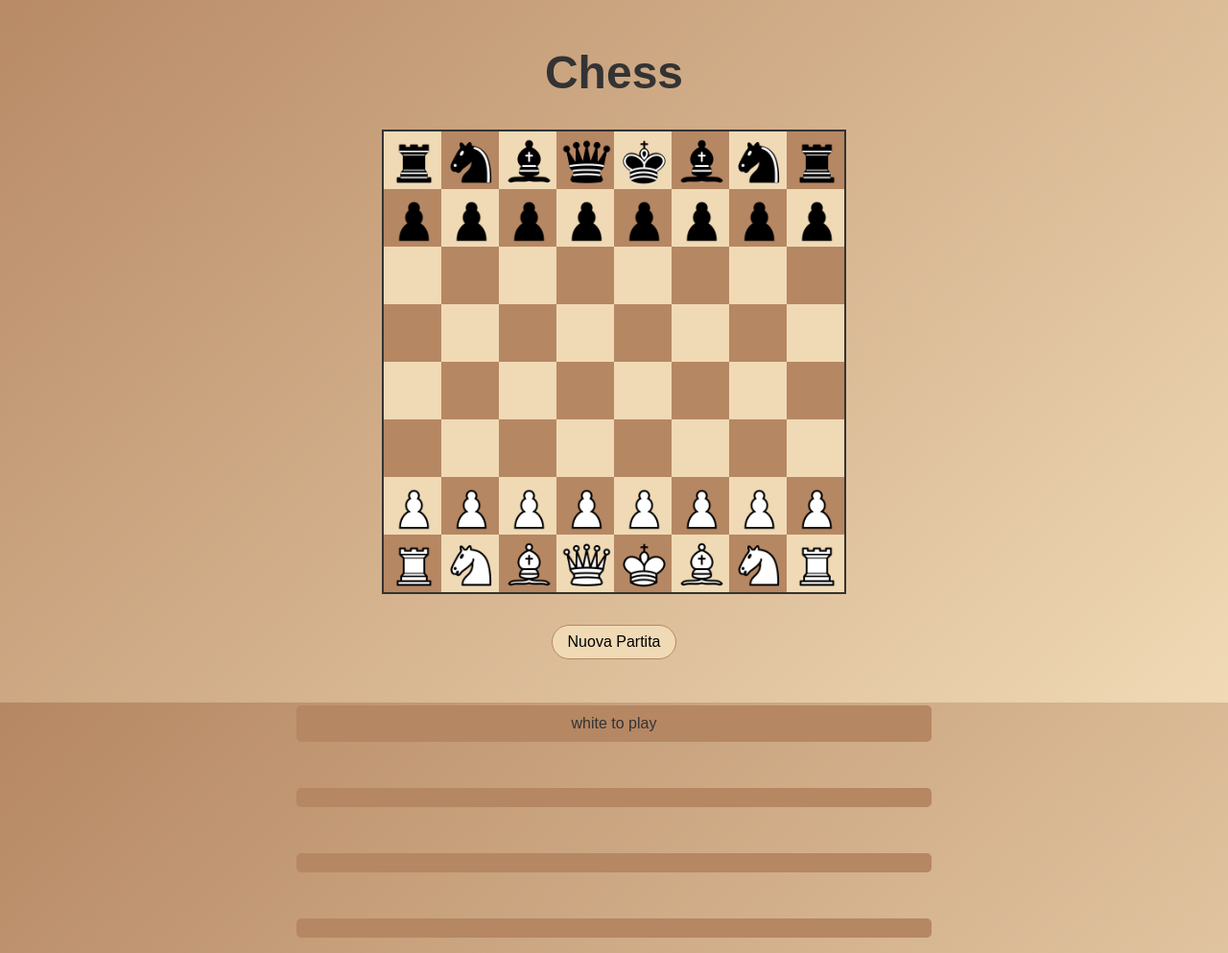
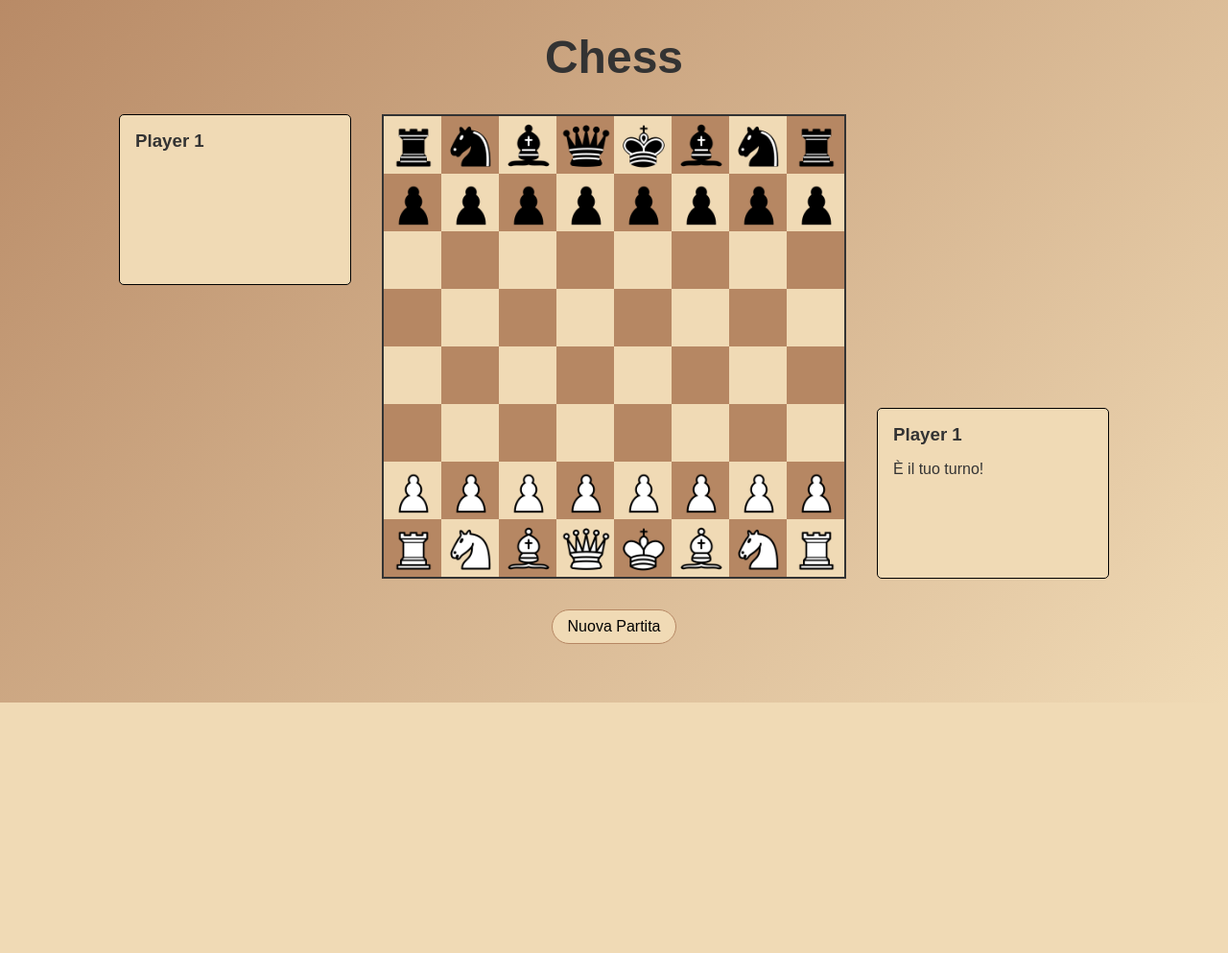
Before and after one commit to PaoloWalsh/ChessBot, a PHP site: page / in a window 1280 px wide. Shown: the part 84-1077 px from the top of the page at 96% size. After the commit the page ends 816 px from the top, so only its background shows below. Run offline with PHP 8.4, Linux system fonts and the light colour scheme.

Commit message:
aggiunte le card

```diff
--- a/css/style.css
+++ b/css/style.css
@@ -45,8 +45,8 @@ h1 {
 }
 
 #board {
-    width: 480px;
-    height: 480px;
+    width: 30rem;
+    height: 30rem;
     display: flex;
     flex-wrap: wrap;
     border-collapse: collapse;
@@ -54,15 +54,15 @@ h1 {
 }
 
 .square {
-    width: 60px;
-    height: 60px;
+    width: 3.75rem;
+    height: 3.75rem;
     /* position: relative; */
 }
 
 .square img {
-    height: 57px;
-    width: 57px;
-    margin: 3px;
+    height: 3.5rem;
+    width: 3.5rem;
+    margin: 0.1875rem;
     position: relative;
     z-index: -9;
     pointer-events: none; /* This makes the child ignore pointer events */
@@ -93,17 +93,78 @@ h1 {
     background-color: var(--dark-square-selected);
 }
 
-#boardWrapper {
+/* #boardWrapper {
     display: flex;
     justify-content: center;
     align-items: center;
     flex-direction: column;
     gap: 1rem;
+} */
+
+.main-flex {
+    display: flex;
+    flex-direction: column;
+    align-items: center;
+    /* justify-content: center; */
+}
+
+#boardWrapper {
+    grid-row: span 2;
+    margin: auto;
+}
+
+.grid-layout {
+    display: grid;
+    grid-template-columns: 1fr 2fr 1fr;
+    grid-template-rows: 1fr 1fr;
+    gap: 2rem;
+    /* align-items: center; */
+}
+
+.card {
+    width: 15rem;
+    height: 11rem;
+    border: 1px solid black;
+    background-color: white;
+    border-radius: 5px;
+    background-color: var(--light-square);
+}
+
+.card > * {
+    margin: 1rem;
+}
+
+
+.card h3 {
+    color: var(--primary-color);
+    font-weight: 900;
+}
+
+.card p {
+    color: var(--primary-color);
+    margin: 0.5rem;
+    margin-left: 1rem;
+}
+
+.vittoria {
+    font-weight: bold;
+    font-size: 1rem;
+}
+
+.left-card {
+    grid-row-start: 1;
+    /* align-self: end; */
+    justify-self: end;
+}
+
+.right-card {
+    grid-column: 3;
+    grid-row-start: 2;
+    align-self: end;
 }
 
 .title-container {
   text-align: center;
-  margin-top: 3rem; /* Adjust as needed */
 }
 
 .big-title {
@@ -119,24 +180,23 @@ h1 {
     color: green;
 }
 
-p {
+/* p {
     width: 50%;
     height: auto;
     background-color: var(--dark-square);
-    /* color: lightgrey; */
+    /* color: lightgrey;
     color: var(--primary-color);
     border: 0;
     padding: 10px 15px;
     border-radius: 5px;
     text-align: center;
-}
+} */
 
 #buttons {
-    display: flex;
-    gap: 1rem;
+
 }
 #buttons > * {
-    margin: 1rem 0.5rem 1rem 0.5rem;
+    margin: 2rem;
     padding: 0.5rem 1rem 0.5rem 1rem;
     font-size: 1rem;
     border-radius: 100vh;
--- a/index.html
+++ b/index.html
@@ -27,21 +27,52 @@
             </ul>
         </nav>
     </header>
+    <main>
         <div class="title-container">
             <h1 class="big-title">Chess</h1>
         </div>
+        <div class="main-flex">
+            <div class="grid-layout">
+                <div class="card left-card">
+                    <h3 id="bp-nome">Player 1</h3>
+                    <p id="bp-turno">
+                    </p>
+                    <p id="bp-punteggio">
+                    </p>
+                    <p id="bp-scacco">
+                    </p>
+                    <p id="bp-vittoria" class="vittoria">
+                    </p>
+                </div>
                 <div id="boardWrapper">
-        <div id="board">
+                    <div id="board"></div>
+                    <!-- <div id="buttons">
+                        <button id="restart" onclick="reset()">Nuova Partita</button>
+                    </div> -->
+                    <!-- <p id="turn"></p>
+                    <p id="check"></p>
+                    <p id="score"></p>
+                    <p id="checkMate"></p> -->
+                </div>
+
+                <div class="card right-card">
+                    <h3 id="wp-nome">Player 1</h3>
+                    <p id="wp-turno">
+                    </p>
+                    <p id="wp-punteggio">
+                    </p>
+                    <p id="wp-scacco">
+                    </p>
+                    <p id="wp-vittoria" class="vittoria">
+                    </p>
+                </div>
             </div>
             <div id="buttons">
                         <button id="restart" onclick="reset()">Nuova Partita</button>
-            <!-- <button id="avvia">Avvia</button> -->
                     </div>
-        <p id="turn"></p>
-        <p id="check"></p>
-        <p id="score"></p>
-        <p id="checkMate"></p>
         </div>
+
+    </main>
 
 
 
--- a/js/script.js
+++ b/js/script.js
@@ -475,24 +475,51 @@ function switchTurn(){
     }
 }
 
+const tuoTurno = "È il tuo turno!";
+const punteggioBene = "Sei in vantaggio di: ";
+const punteggioMale = "Sei in svantaggio di: ";
+const scaccoBene = "Hai messo il tuo avversario in scacco!";
+const scaccoMale = "Sei in scacco!";
+const scaccoMattoBene = "Scacco matto, hai vinto! :)";
+const scaccoMattoMale = "Scacco matto, hai perso! :(";
+
 /**
  * @brief updates the messages to the player such as who's turn it is, if someone in in check, or if the game is over
  */
 function updateMessages () {
-    let turn = document.getElementById("turn");
-    let check = document.getElementById("check");
-    let score = document.getElementById("score");
-    let checkmate = document.getElementById("checkMate");
-    if(white_turn)
-        turn.innerText = "white to play";
-    else
-        turn.innerText = "black to play";
-    if(white_in_check)
-        check.innerText = "white is in check";
-    else if (black_in_check)
-        check.innerText = "black is in check";
-    else
-        check.innerText = "";
+    // let turn = document.getElementById("turn");
+    // let check = document.getElementById("check");
+    // let score = document.getElementById("score");
+    // let checkmate = document.getElementById("checkMate");
+    let bpTurno = document.getElementById('bp-turno');
+    let bpPunteggio = document.getElementById('bp-punteggio');
+    let bpScacco = document.getElementById('bp-scacco');
+    let bpVittoria = document.getElementById('bp-vittoria');
+    let wpTurno = document.getElementById('wp-turno');
+    let wpPunteggio = document.getElementById('wp-punteggio');
+    let wpScacco = document.getElementById('wp-scacco');
+    let wpVittoria = document.getElementById('wp-vittoria');
+
+    if(white_turn){
+        wpTurno.innerText = tuoTurno;
+        bpTurno.innerText = "";
+    }
+    else{
+        bpTurno.innerText = tuoTurno;
+        wpTurno.innerText = "";
+    }
+    if(white_in_check){
+        wpScacco.innerText = scaccoMale;
+        bpScacco.innerText = scaccoBene;
+    }
+    else if (black_in_check){
+        bpScacco.innerText = scaccoMale;
+        wpScacco.innerText = scaccoBene;
+    }
+    else {
+        bpScacco.innerText = "";
+        wpScacco.innerText = "";
+    }
     let score_value = 0;
     for(let i = 0; i < 16; i++){
         if(white_pieces[i].captured)
@@ -500,23 +527,41 @@ function updateMessages () {
         if(black_pieces[i].captured)
             score_value += black_pieces[i].value;
     }
-    if(score_value < 0)
-        score.innerText = "white is winning by: " + (-score_value);
-    else if(score_value > 0)
-        score.innerText = "black is winning by: " + (score_value);
-    else
-        score.innerText = "";
+    if(score_value < 0){
+        console.log("vince-bianco");
+        wpPunteggio.innerText = punteggioBene + (-score_value) + " punti!";
+        bpPunteggio.innerText = punteggioMale + (-score_value) + " punti!";
+    }
+    else if(score_value > 0){
+        bpPunteggio.innerText = punteggioBene + (score_value) + " punti!";
+        wpPunteggio.innerText = punteggioMale + (score_value) + " punti!";
+    }
+    else{
+        bpPunteggio.innerText = "";
+        wpPunteggio.innerText = "";
+    }
     let t = checkMate();
     if(t){
-        if(white_in_check)
-            checkmate.innerText = "the game is OVER BLACK WINS";
-        else if(black_in_check)
-            checkmate.innerText = "the game is OVER WHITE WINS";
-        updateResetButton();
+        bpTurno.innerText = "";
+        wpTurno.innerText = "";
+        bpScacco.innerText = "";
+        wpScacco.innerText = "";
+        bpPunteggio.innerText = "";
+        wpPunteggio.innerText = "";
+        if(white_in_check){
+            bpVittoria.innerText = scaccoMattoBene;
+            wpVittoria.innerText = scaccoMattoMale;
+        }
+        else if(black_in_check){
+            wpVittoria.innerText = scaccoMattoBene;
+            bpVittoria.innerText = scaccoMattoMale;
+        }
+        // updateResetButton();
     }
-    else
-        checkmate.innerText = "";
-
+    else{
+        wpVittoria.innerText = "";
+        bpVittoria.innerText = "";
+    }
 }
 
 /**
```
Lines whose indentation alone changed are shown as unchanged.
